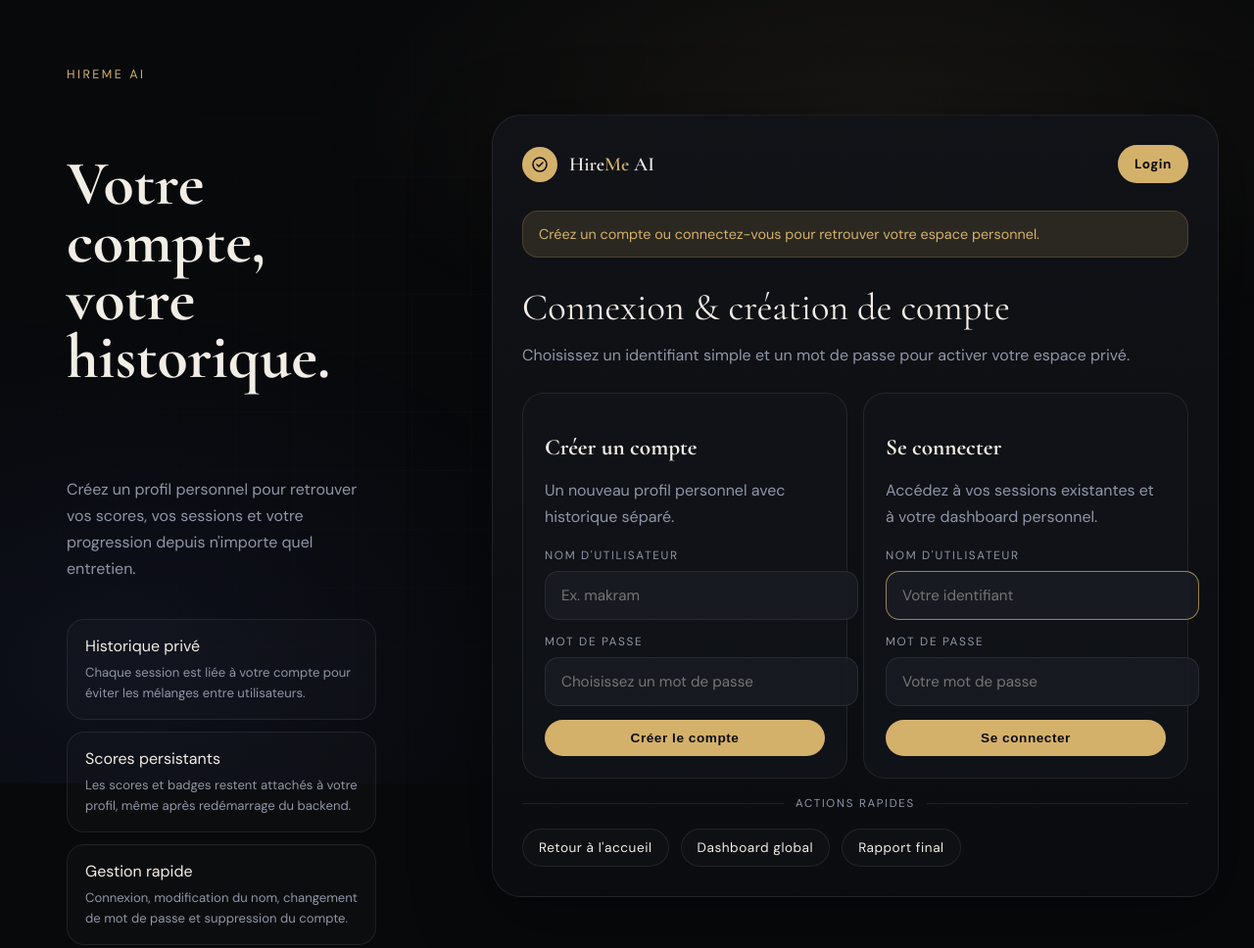
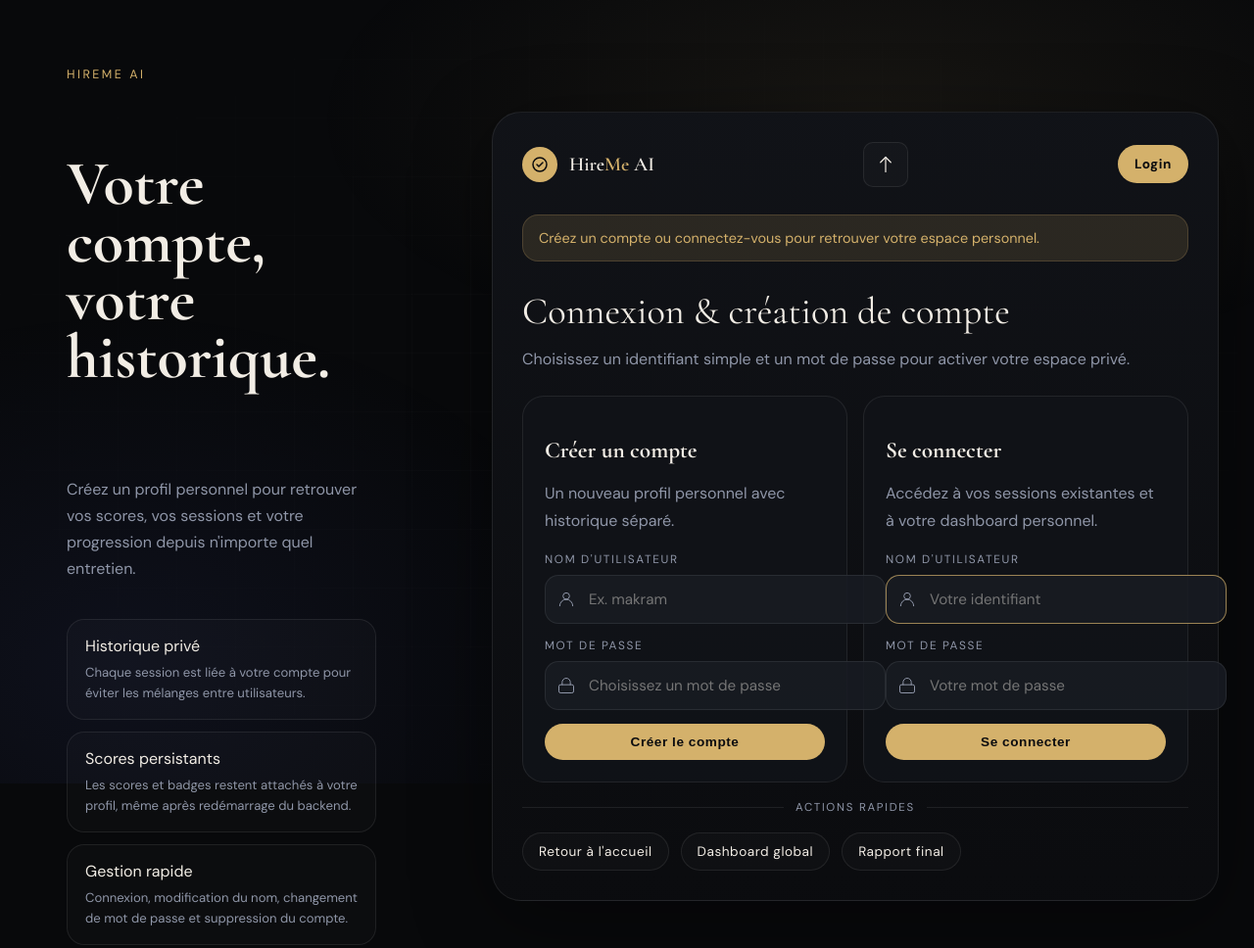
Before and after one commit to rbassim-ui/HireMe-AI, a plain HTML site: page frontend/login.html in a window 1280 px wide. Shown: the whole page at 98% size. Drawn offline with nearby package versions, Linux system fonts and the light colour scheme; a script that the page names is missing.

Commit message:
UI: input icons and quick 'Nouvel entretien' action on auth page; input styling

```diff
--- a/frontend/auth.css
+++ b/frontend/auth.css
@@ -152,6 +152,43 @@ body.auth-page {
 }
 
 .auth-topbar .brand .brand-name span { color: var(--auth-gold); }
+
+/* Input icon helper */
+.input-wrap { position: relative; }
+.input-icon {
+  position: absolute;
+  left: 12px;
+  top: 50%;
+  transform: translateY(-50%);
+  width: 20px;
+  height: 20px;
+  display: inline-grid;
+  place-items: center;
+  color: var(--auth-muted);
+  pointer-events: none;
+}
+.auth-input.input-with-icon {
+  padding-left: 44px;
+}
+
+/* Quick start button that sends candidate to the main form */
+.auth-quick {
+  display: inline-flex;
+  align-items: center;
+  justify-content: center;
+  width: 44px;
+  height: 44px;
+  border-radius: 10px;
+  background: rgba(255,255,255,0.02);
+  border: 1px solid var(--auth-border);
+  color: var(--auth-text);
+  text-decoration: none;
+}
+.auth-quick svg { width: 18px; height: 18px; }
+
+@media (max-width: 720px) {
+  .auth-quick { width: 40px; height: 40px; }
+}
 
 .auth-widget {
   display: inline-flex;
--- a/frontend/login.html
+++ b/frontend/login.html
@@ -35,6 +35,12 @@
           </div>
           <div class="brand-name">Hire<span>Me</span> AI</div>
         </a>
+        <a href="index.html" class="auth-quick" aria-label="Nouvel entretien" title="Nouvel entretien">
+          <svg viewBox="0 0 24 24" fill="none" xmlns="http://www.w3.org/2000/svg">
+            <path d="M12 2v20" stroke="currentColor" stroke-width="1.6" stroke-linecap="round"/>
+            <path d="M5 9l7-7 7 7" stroke="currentColor" stroke-width="1.6" stroke-linecap="round" stroke-linejoin="round"/>
+          </svg>
+        </a>
         <div class="auth-widget" id="authWidget"></div>
       </div>
 
@@ -48,12 +54,18 @@
           <p>Un nouveau profil personnel avec historique séparé.</p>
           <form id="registerForm" class="auth-form">
             <div class="auth-field">
-              <label for="registerName">Nom d'utilisateur</label>
-                <input id="registerName" class="auth-input" type="text" placeholder="Ex. makram" autocomplete="username" required />
-            </div>
+                <label for="registerName">Nom d'utilisateur</label>
+                <div class="input-wrap">
+                  <span class="input-icon" aria-hidden="true"><svg viewBox="0 0 24 24" fill="none"><path d="M12 12a4 4 0 1 0 0-8 4 4 0 0 0 0 8zM4 20a8 8 0 0 1 16 0" stroke="currentColor" stroke-width="1.2" stroke-linecap="round" stroke-linejoin="round"/></svg></span>
+                  <input id="registerName" class="auth-input input-with-icon" type="text" placeholder="Ex. makram" autocomplete="username" required />
+                </div>
+              </div>
             <div class="auth-field">
               <label for="registerPassword">Mot de passe</label>
-              <input id="registerPassword" class="auth-input" type="password" placeholder="Choisissez un mot de passe" autocomplete="new-password" required />
+              <div class="input-wrap">
+                <span class="input-icon" aria-hidden="true"><svg viewBox="0 0 24 24" fill="none"><rect x="3" y="11" width="18" height="10" rx="2" stroke="currentColor" stroke-width="1.2"/><path d="M7 11V8a5 5 0 0 1 10 0v3" stroke="currentColor" stroke-width="1.2" stroke-linecap="round" stroke-linejoin="round"/></svg></span>
+                <input id="registerPassword" class="auth-input input-with-icon" type="password" placeholder="Choisissez un mot de passe" autocomplete="new-password" required />
+              </div>
             </div>
             <button class="auth-mini-button" type="submit">Créer le compte</button>
           </form>
@@ -65,11 +77,17 @@
           <form id="loginForm" class="auth-form">
             <div class="auth-field">
               <label for="loginName">Nom d'utilisateur</label>
-              <input id="loginName" class="auth-input" type="text" placeholder="Votre identifiant" autocomplete="username" required autofocus />
+              <div class="input-wrap">
+                <span class="input-icon" aria-hidden="true"><svg viewBox="0 0 24 24" fill="none"><path d="M12 12a4 4 0 1 0 0-8 4 4 0 0 0 0 8zM4 20a8 8 0 0 1 16 0" stroke="currentColor" stroke-width="1.2" stroke-linecap="round" stroke-linejoin="round"/></svg></span>
+                <input id="loginName" class="auth-input input-with-icon" type="text" placeholder="Votre identifiant" autocomplete="username" required autofocus />
+              </div>
             </div>
             <div class="auth-field">
               <label for="loginPassword">Mot de passe</label>
-              <input id="loginPassword" class="auth-input" type="password" placeholder="Votre mot de passe" autocomplete="current-password" required />
+              <div class="input-wrap">
+                <span class="input-icon" aria-hidden="true"><svg viewBox="0 0 24 24" fill="none"><rect x="3" y="11" width="18" height="10" rx="2" stroke="currentColor" stroke-width="1.2"/><path d="M7 11V8a5 5 0 0 1 10 0v3" stroke="currentColor" stroke-width="1.2" stroke-linecap="round" stroke-linejoin="round"/></svg></span>
+                <input id="loginPassword" class="auth-input input-with-icon" type="password" placeholder="Votre mot de passe" autocomplete="current-password" required />
+              </div>
             </div>
             <button class="auth-mini-button" type="submit">Se connecter</button>
           </form>
```
